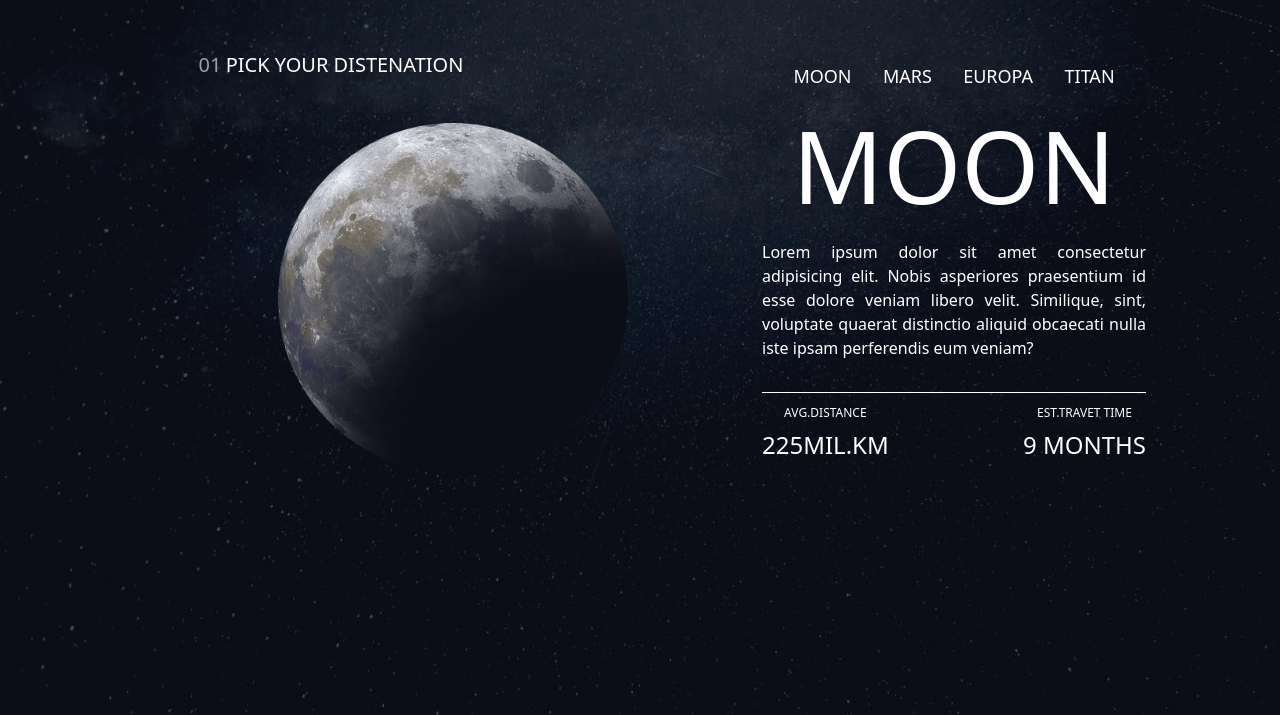
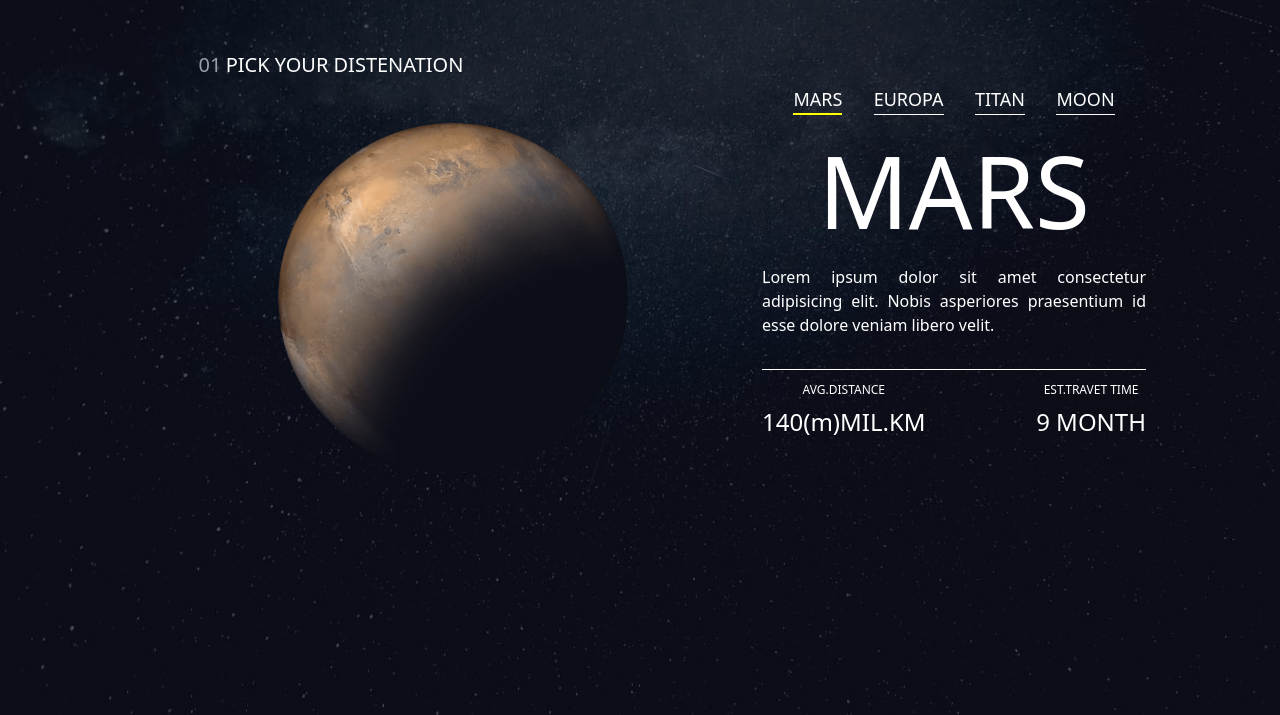
Before and after one commit to ku-karimi/Space, a website: page src/distination.html in a window 1280 px wide. Shown: the part 85-800 px from the top of the page. Drawn offline with nearby package versions, Linux system fonts and the light colour scheme.

Commit message:
Add js to distination

```diff
--- a/src/distination.html
+++ b/src/distination.html
@@ -36,28 +36,28 @@
                 <p class="text-gray-400 text-xl inline">01</p>
                 <p class="inline text-xl">PICK YOUR DISTENATION</p>
             </div>
-            <img src="../img/image-moon.png" alt="IMG PLANTS" class="w-[240px] m-auto md:w-[350px] lg:ml-36">
+            <img src="../img/image-moon.png" alt="IMG PLANTS" class="w-[240px] m-auto md:w-[350px] lg:ml-36" id="imgPlant">
         </div>
         <div class="sm:w-[70%] lg:w-[30%] w-[300px] mb-10 sm:mb-0 mt-11 lg:mt-0">
           <ul class="text-[14px] sm:text-[18px] flex justify-evenly">
-            <li>MOON</li>
-            <li>MARS</li>
-            <li>EUROPA</li>
-            <li>TITAN</li>
+            <li class="planetList">MARS</li>
+            <li class="planetList">EUROPA</li>
+            <li class="planetList">TITAN</li>
+            <li class="planetList">MOON</li>
           </ul>
-          <p class="text-[70px] sm:text-[100px] p-0 m-0 ">MOON</p>
-          <p class="text-justify mb-8">
+          <p class="text-[70px] sm:text-[100px] p-0 m-0 " id="nameTag">MOON</p>
+          <p class="text-justify mb-8" id="discriptTag">
             Lorem ipsum dolor sit amet consectetur adipisicing elit. Nobis asperiores praesentium id esse dolore veniam libero velit. Similique, sint, voluptate quaerat distinctio aliquid obcaecati nulla iste ipsam perferendis eum veniam?
           </p>
           <hr>
           <ul class="flex justify-between mt-3">
             <li>
                 <p class="text-xs">AVG.DISTANCE</p>
-                <p class="text-2xl mt-2">225MIL.KM</p>
+                <p class="text-2xl mt-2" id="distancTag">225MIL.KM</p>
             </li>
             <li>
                 <p class="text-xs">EST.TRAVET TIME</p>
-                <p class="text-2xl mt-2">9 MONTHS</p>
+                <p class="text-2xl mt-2" id="timeTag">9 MONTHS</p>
             </li>
           </ul>
         </div>
--- a/src/js/distination.js
+++ b/src/js/distination.js
@@ -0,0 +1,34 @@
+let currentIndex = 0;
+
+setInterval(changeFunc, 4000);
+
+const planets = [
+    { Name: "MARS", Distance: "140(m)MIL.KM", TravelTime: "9 MONTH", imgSrc: "../img/image-mars.png", Discription: "Lorem ipsum dolor sit amet consectetur adipisicing elit. Nobis asperiores praesentium id esse dolore veniam libero velit." },
+    { Name: "EUROPA", Distance: "488(m)MIL.KM", TravelTime: "12 MONTH", imgSrc: "../img/image-europa.png", Discription: "Lorem ipsum dolor sit amet consectetur adipisicing elit. Nobis asperiores praesentium id esse dolore veniam libero velit." },
+    { Name: "TITAN", Distance: "890(m)MIL.KM", TravelTime: "18 MONTH", imgSrc: "../img/image-titan.png", Discription: "Lorem ipsum dolor sit amet consectetur adipisicing elit. Nobis asperiores praesentium id esse dolore veniam libero velit." },
+    { Name: "MOON", Distance: "239MIL.KM", TravelTime: "3 DAY", imgSrc: "../img/image-moon.png", Discription: "Lorem ipsum dolor sit amet consectetur adipisicing elit. Nobis asperiores praesentium id esse dolore veniam libero velit." },
+];
+
+const discriptTag = document.getElementById("discriptTag");
+const nameTag = document.getElementById("nameTag");
+const distancTag = document.getElementById("distancTag");
+const timeTag = document.getElementById("timeTag");
+const imgPlant = document.getElementById("imgPlant");
+const listPlanet = document.getElementsByClassName("planetList");
+
+function changeFunc() {
+    const planet = planets[currentIndex];
+
+    nameTag.innerHTML = planet.Name;
+    distancTag.innerHTML = planet.Distance;
+    timeTag.innerHTML = planet.TravelTime;
+    imgPlant.src = planet.imgSrc;
+    discriptTag.innerHTML = planet.Discription;
+
+    for (let x of listPlanet) {
+        x.style.borderBottom = "1px solid snow";
+    }
+    listPlanet[currentIndex].style.borderBottom = "2px solid yellow";
+
+    currentIndex = (currentIndex + 1) % planets.length;
+}
```
